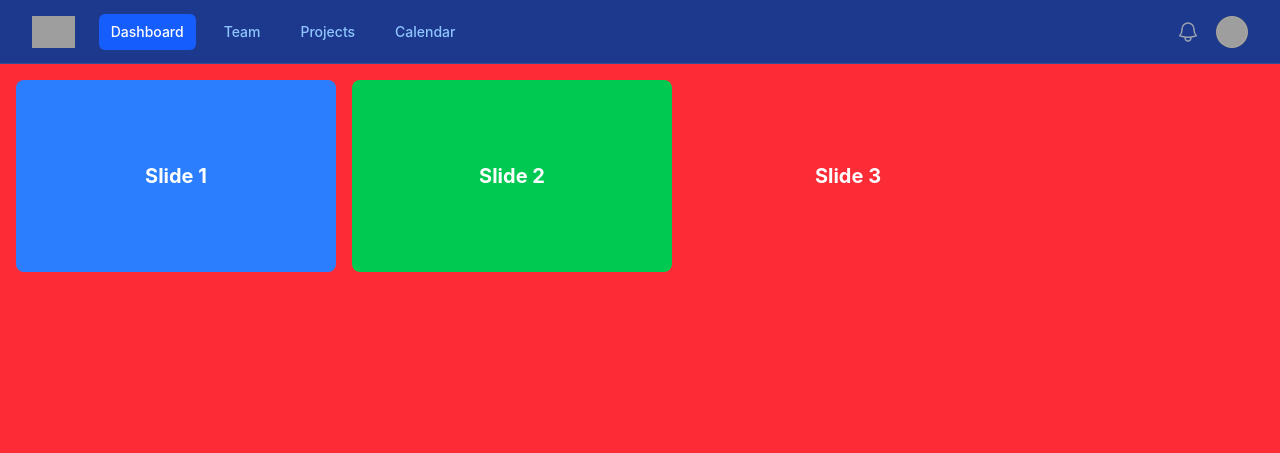
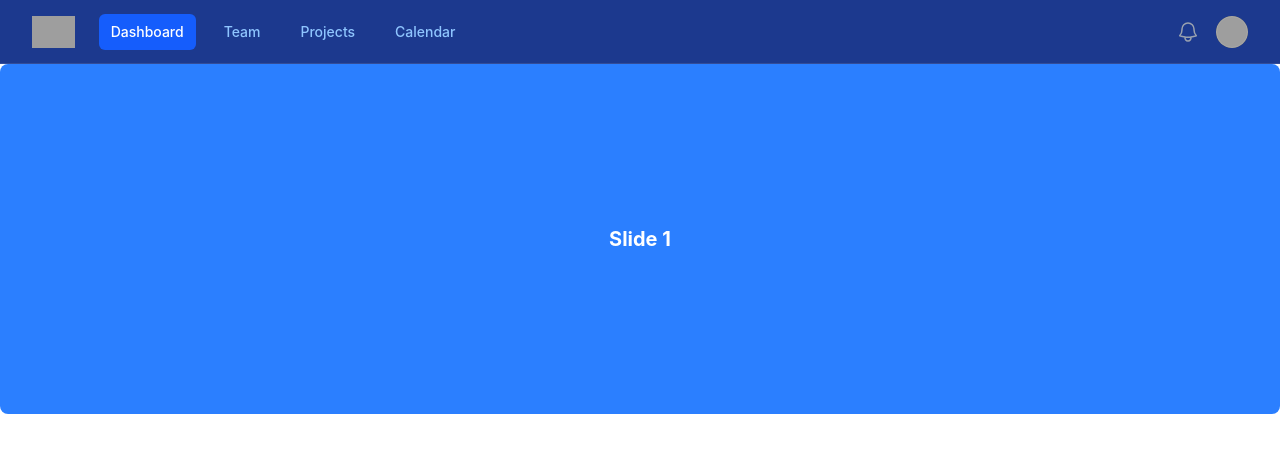
Before and after one commit to Kauann1901/sescsenac, a PHP site: page / in a window 1280 px wide. Shown: the top 453 px of the page. Run offline with PHP 8.4, Linux system fonts and the light colour scheme; grey boxes are pictures that could not be loaded.

Commit message:
4 commit

```diff
--- a/src/index.php
+++ b/src/index.php
@@ -8,7 +8,7 @@
     <title>Landing Page</title>
 </head>
 
-<body class="bg-red-500">
+<body>
     <nav class="relative bg-blue-900 after:pointer-events-none after:absolute after:inset-x-0 after:bottom-0 after:h-px after:bg-white/10">
         <div class="mx-auto max-w-7xl px-2 sm:px-6 lg:px-8">
             <div class="relative flex h-16 items-center justify-between">
@@ -49,7 +49,7 @@
                         <button class="relative flex rounded-full focus-visible:outline-2 focus-visible:outline-offset-2 focus-visible:outline-indigo-500">
                             <span class="absolute -inset-1.5"></span>
                             <span class="sr-only">Open user menu</span>
-                            <img src="https://images.unsplash.com/photo-1472099645785-5658abf4ff4e?ixlib=rb-1.2.1&ixid=eyJhcHBfaWQiOjEyMDd9&auto=format&fit=facearea&facepad=2&w=256&h=256&q=80" alt="" class="size-8 rounded-full bg-gray-800 outline -outline-offset-1 outline-white/10" />
+                            <img src="https://images.unsplash.com/photo-1472099645785-5658abf4ff4e?ixlib=rb-1.2.1&ixid=eyJhcHBfaWQiOjEyMDd9&auto=format&fit=facearea&facepad=2&w=256&h=256&q=80%22 alt="" class="size-8 rounded-full bg-gray-800 outline -outline-offset-1 outline-white/10" />
                         </button>
                         <el-menu anchor="bottom end" popover class="w-48 origin-top-right rounded-md bg-gray-800 py-1 outline -outline-offset-1 outline-white/10 transition transition-discrete [--anchor-gap:--spacing(2)] data-closed:scale-95 data-closed:transform data-closed:opacity-0 data-enter:duration-100 data-enter:ease-out data-leave:duration-75 data-leave:ease-in">
                             <a href="#" class="block px-4 py-2 text-sm text-gray-300 focus:bg-white/5 focus:outline-hidden">Your profile</a>
@@ -69,14 +69,14 @@
             </div>
         </el-disclosure>
     </nav>
-    <div class="flex overflow-x-auto snap-x snap-mandatory gap-4 w-full p-4 scrollbar-hidden">
-        <div class="flex-shrink-0 w-80 h-48 bg-blue-500 rounded-lg snap-center flex items-center justify-center text-white text-xl font-bold">
+    <div class="flex overflow-x-auto snap-x snap-mandatory gap-4 scrollbar-hidden">
+        <div class="flex-shrink-0 w-full h-[350px] bg-blue-500 rounded-lg snap-center flex items-center justify-center text-white text-xl font-bold">
             Slide 1
         </div>
-        <div class="flex-shrink-0 w-80 h-48 bg-green-500 rounded-lg snap-center flex items-center justify-center text-white text-xl font-bold">
+        <div class="flex-shrink-0 w-full h-[350px] bg-green-500 rounded-lg snap-center flex items-center justify-center text-white text-xl font-bold">
             Slide 2
         </div>
-        <div class="flex-shrink-0 w-80 h-48 bg-red-500 rounded-lg snap-center flex items-center justify-center text-white text-xl font-bold">
+        <div class="flex-shrink-0 w-full h-[350px] bg-red-500 rounded-lg snap-center flex items-center justify-center text-white text-xl font-bold">
             Slide 3
         </div>
     </div>
--- a/src/output.css
+++ b/src/output.css
@@ -28,8 +28,6 @@
     --text-base--line-height: calc(1.5 / 1);
     --text-xl: 1.25rem;
     --text-xl--line-height: calc(1.75 / 1.25);
-    --text-3xl: 1.875rem;
-    --text-3xl--line-height: calc(2.25 / 1.875);
     --font-weight-medium: 500;
     --font-weight-bold: 700;
     --radius-md: 0.375rem;
@@ -255,14 +253,11 @@
   .h-16 {
     height: calc(var(--spacing) * 16);
   }
-  .h-48 {
-    height: calc(var(--spacing) * 48);
+  .h-\[350px\] {
+    height: 350px;
   }
   .w-48 {
     width: calc(var(--spacing) * 48);
-  }
-  .w-80 {
-    width: calc(var(--spacing) * 80);
   }
   .w-auto {
     width: auto;
@@ -357,9 +352,6 @@
   }
   .p-2 {
     padding: calc(var(--spacing) * 2);
-  }
-  .p-4 {
-    padding: calc(var(--spacing) * 4);
   }
   .px-2 {
     padding-inline: calc(var(--spacing) * 2);
```
Also changed, not shown: README.md.
